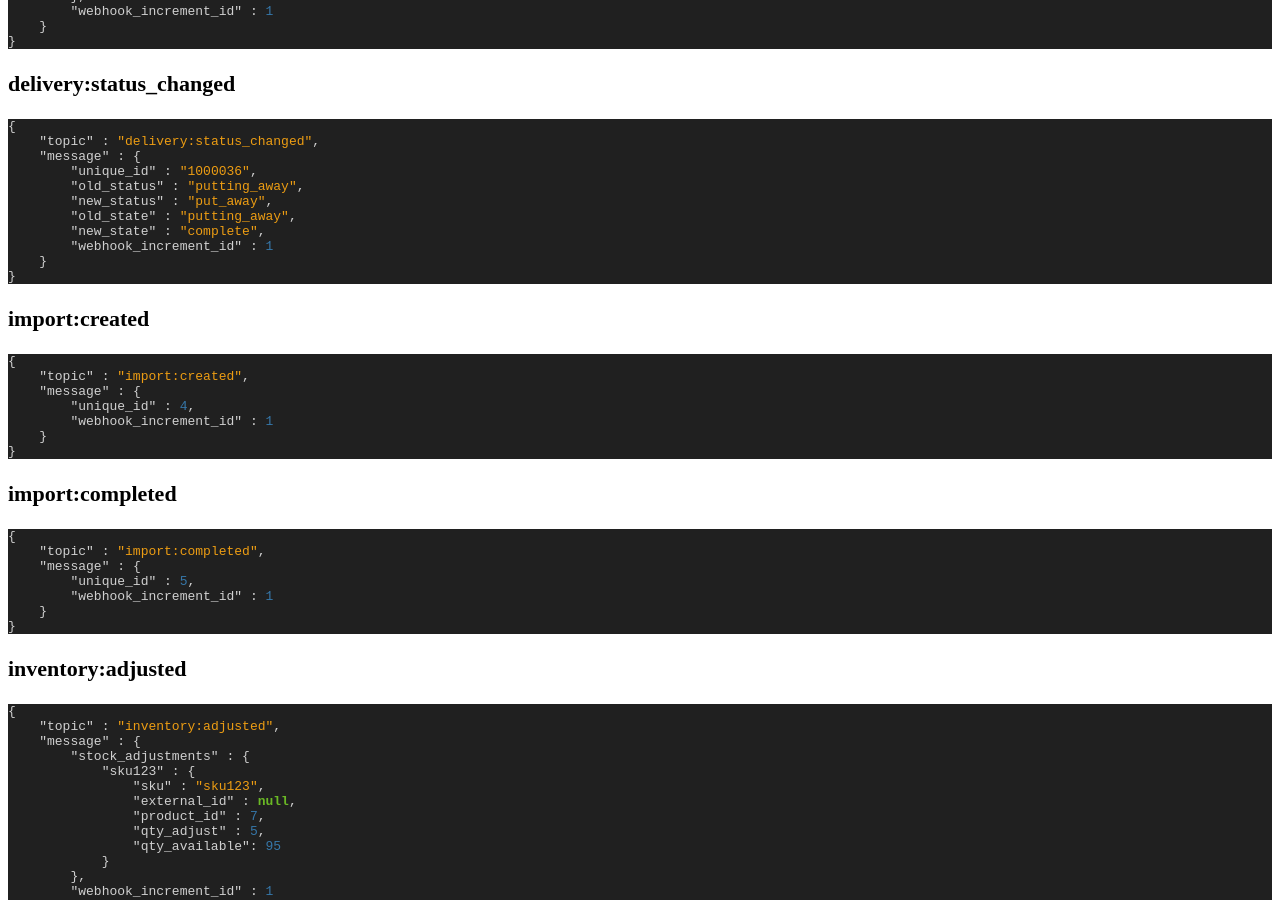
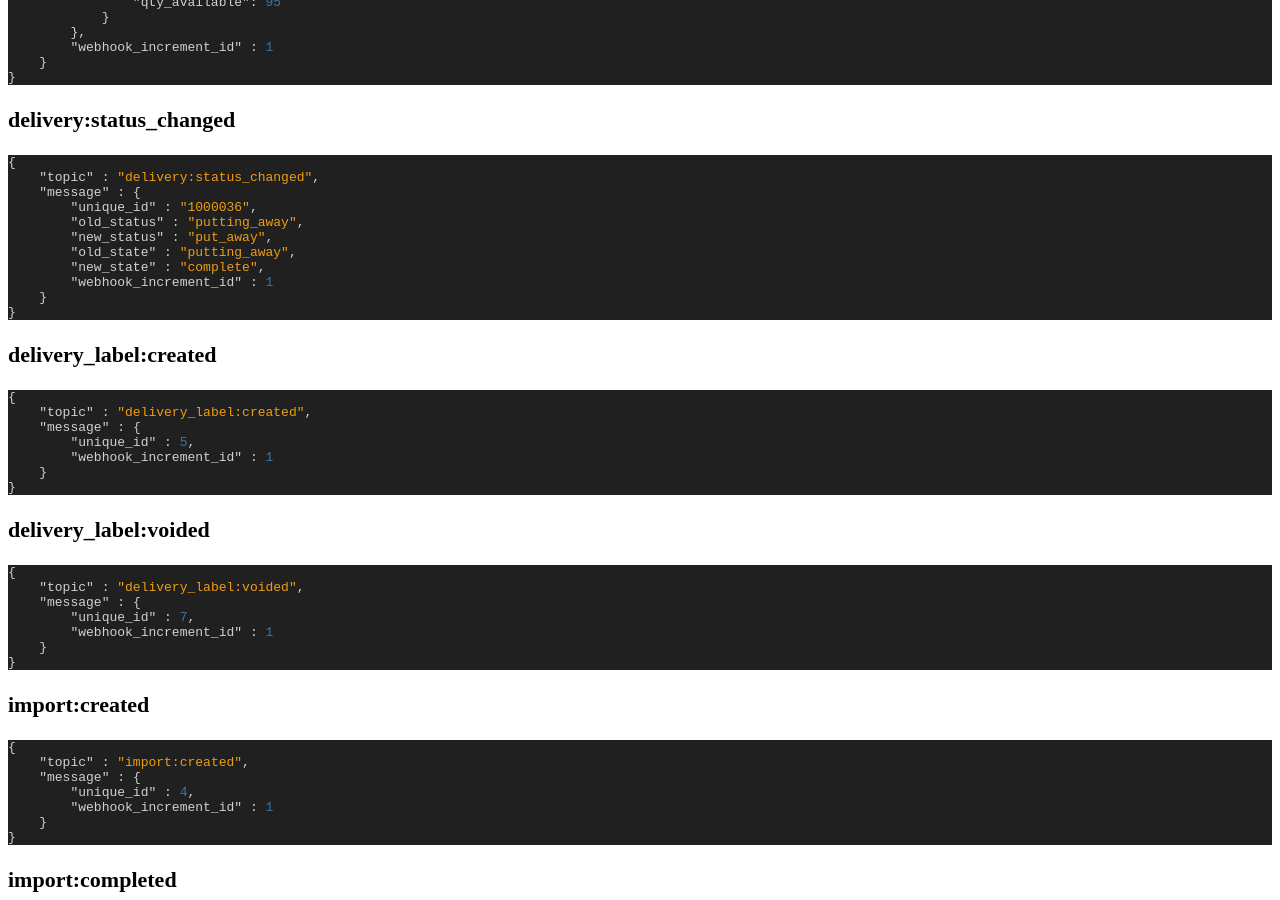
Before and after one commit to ShipStream/shipstream.github.io, a Jekyll site: the page built from _posts/2015-06-12-topics.md, in a window 1280 px wide and 900 px high, scrolled down 5909 px. Built offline with Jekyll 4.4.1, drawn with Linux system fonts in a browser that asks for light colours; a style sheet for code colours, icons or effects is not loaded; some of the changed text lies outside the part shown.

Commit message:
Add "delivery_label:created" and "delivery_label:voided" topics.

````diff
--- a/_posts/2015-06-12-topics.md
+++ b/_posts/2015-06-12-topics.md
@@ -15,6 +15,8 @@ order: 41
 * [delivery:putaway](#delivery_putaway)
 * [delivery:committed](#delivery_committed)
 * [delivery:status_changed](#delivery_status_changed)
+* [delivery_label:created](#delivery_label_created)
+* [delivery_label:voided](#delivery_label_voided)
 * [import:created](#import_created)
 * [import:completed](#import_completed)
 * [inventory:adjusted](#inventory_adjusted)
@@ -423,6 +425,34 @@ Event Payloads
 }
 ```
 
+<h3 id="delivery_label_created">
+    delivery_label:created
+</h3>
+
+```json
+{
+    "topic" : "delivery_label:created",
+    "message" : {
+        "unique_id" : 5,
+        "webhook_increment_id" : 1
+    }
+}
+```
+
+<h3 id="delivery_label_voided">
+    delivery_label:voided
+</h3>
+
+```json
+{
+    "topic" : "delivery_label:voided",
+    "message" : {
+        "unique_id" : 7,
+        "webhook_increment_id" : 1
+    }
+}
+```
+
 <h3 id="import_created">
     import:created
 </h3>
````
